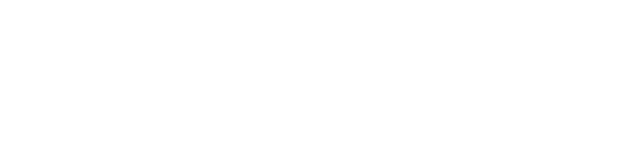
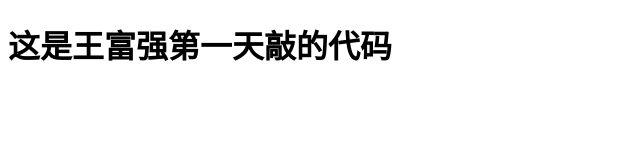
Before and after one commit to yujian-123/gouwu, a plain HTML site: page index.html in a window 1280 px wide. Shown: the whole page, without its empty margins (0-640 px from the left). Drawn offline with Linux system fonts and the light colour scheme.

Commit message:
这是我十月31号写的内容

```diff
--- a/index.html
+++ b/index.html
@@ -4,9 +4,9 @@
 	<meta charset="UTF-8" />
 	<meta name="viewport" content="width=device-width, initial-scale=1.0" />
 	<meta http-equiv="X-UA-Compatible" content="ie=edge" />
-	<title>购物网站</title>
+	<title>Document</title>
 </head>
 <body>
-
+	<h1>这是王富强第一天敲的代码</h1>
 </body>
 </html>
```
Also changed, not shown: 1 other file.
